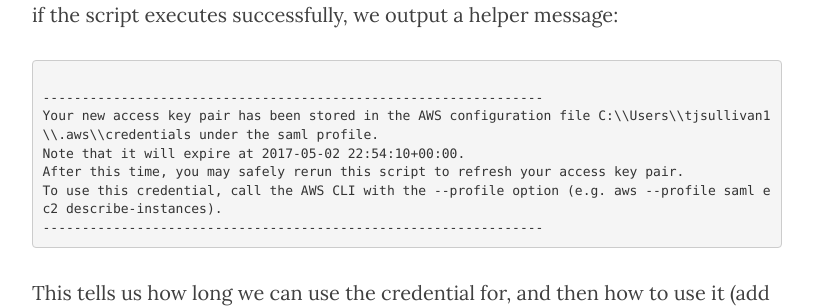
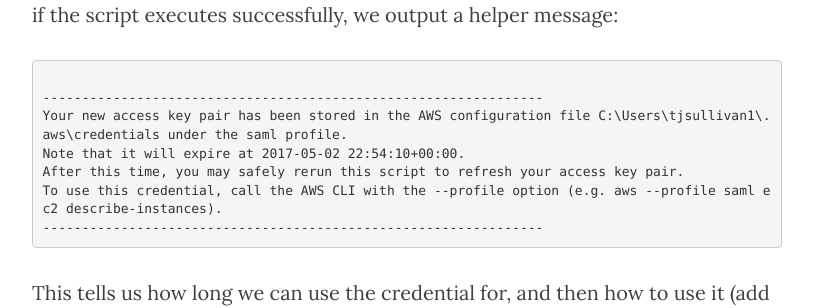
Before and after one commit to tjsullivan1/tjsullivan1.github.io, a Jekyll site: the page built from _posts/2017-05-04-saml-for-aws-2.md, in a window 1280 px wide and 900 px high, scrolled down 2780 px. Shown: the part 152-460 px from the top of the window, without its empty margins (233-1046 px from the left). Built offline with Jekyll 4.4.1, drawn with Linux system fonts in a browser that asks for light colours; nearby versions of some CDN libraries.

Commit message:
paths in code
thought I needed to escape... I did not.

```diff
--- a/_posts/2017-05-04-saml-for-aws-2.md
+++ b/_posts/2017-05-04-saml-for-aws-2.md
@@ -57,7 +57,7 @@ Selection:
 As you can see, we have roles appearing for our two accounts that were configured, and they map back to several AD groups that contain the AD account for the federated user authenticating. Once a selection has been made, if the script executes successfully, we output a helper message:
 {% highlight python %}
 ----------------------------------------------------------------
-Your new access key pair has been stored in the AWS configuration file C:\\Users\\tjsullivan1\\.aws\\credentials under the saml profile.
+Your new access key pair has been stored in the AWS configuration file C:\Users\tjsullivan1\.aws\credentials under the saml profile.
 Note that it will expire at 2017-05-02 22:54:10+00:00.
 After this time, you may safely rerun this script to refresh your access key pair.
 To use this credential, call the AWS CLI with the --profile option (e.g. aws --profile saml ec2 describe-instances).
```
